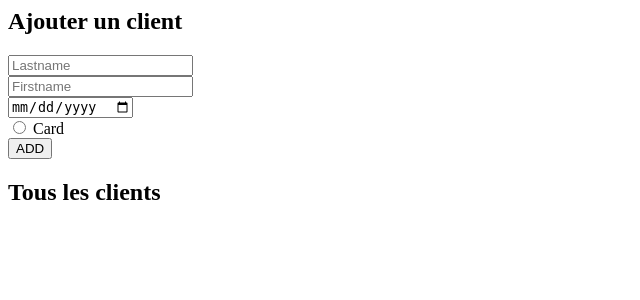
After one commit to Carole-GRD/SQL, a PHP site: page /views/crud2.php in a window 1280 px wide. The commit adds this page. Shown: the top 300 px of the page, without its empty margins (0-640 px from the left). Run offline with PHP 8.4, Linux system fonts and the light colour scheme; the template is opened without the code that fills it, so the values that code supplies are empty.

Commit message:
exos crud2 -> exo1 (colyseum)

```diff
--- /dev/null
+++ b/exos/colyseum/views/crud2.php
@@ -0,0 +1,51 @@
+<?php
+    function selectClients($bdd) {
+        // Prépare la requête SELECT
+        $query = 'SELECT * FROM clients;';
+        $stmtSelect = $bdd->query($query);
+        // Compiler et exécuter la requête
+        $arrAllClients = $stmtSelect->fetchAll(PDO::FETCH_ASSOC);
+
+        return $arrAllClients;
+    }
+?>
+
+
+
+<h2>Ajouter un client</h2>
+
+
+<!-- Formulaire pour ajouter un nouveaux client -->
+<form method="post" action="../DB/crud/crud2-exo1.php">
+    <div>
+        <input type="text" name="lastName" id="" placeholder="Lastname" required>
+    </div>
+    <div>
+        <input type="text" name="firstName" id="" placeholder="Firstname" required>
+    </div>
+    <div>
+        <input type="date" name="birthDate" id="" placeholder="Birthdate" required>
+    </div>
+    <div>
+        <input type="radio" name="card" id="card">
+        <label for="card">Card</label>
+    </div>
+
+    <div>
+        <button type="submit">ADD</button>
+    </div>
+</form>
+
+<!-- Affiche tous les clients -->
+<h2>Tous les clients</h2>
+<?php foreach($arrAllClients as $client) { ?>
+    <div style="border: 1px solid black; margin: 20px; width: 400px; padding-left: 20px;">
+        <p>id : <?php echo $client['id']; ?></p>
+        <p>Nom : <?php echo $client['lastName']; ?></p>
+        <p>Prénom : <?php echo $client['firstName']; ?></p>
+        <p>Date de naissance : <?php echo date("d/m/Y", strtotime($client['birthDate'])); ?></p>
+        <p>Carte de fidélité : <?php echo ($client['card'] == 1) ? "Oui" : "Non"; ?></p>
+
+        <p>Numéro de carte : <?php if ($client['cardNumber'] != NULL) echo $client['cardNumber']; ?></p>
+    </div>
+<?php } ?>
```
Also changed, not shown: exos/colyseum/DB/crud/crud2-exo1.php (added, +64 -0 lines), exos/colyseum/index.php (+5 -2 lines), exos/colyseum/views/index.php (+2 -28 lines), exos/colyseum/DB/connectDB.php (renamed from exos/colyseum/PHP/connectDB.php), exos/colyseum/DB/crud/crud1.php (renamed from exos/colyseum/PHP/crud1.php), exos/colyseum/DB/structure/colyseum.sql (renamed from exos/colyseum/SQL/colyseum.sql).
